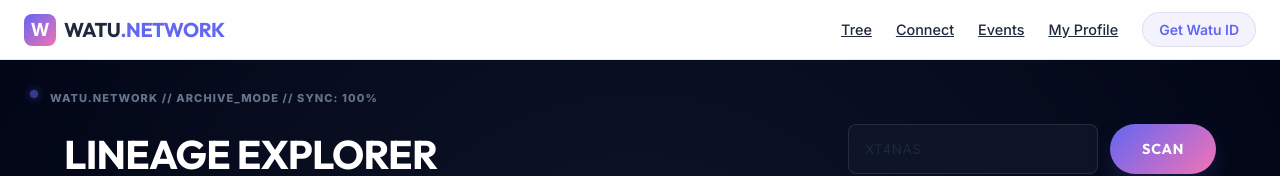
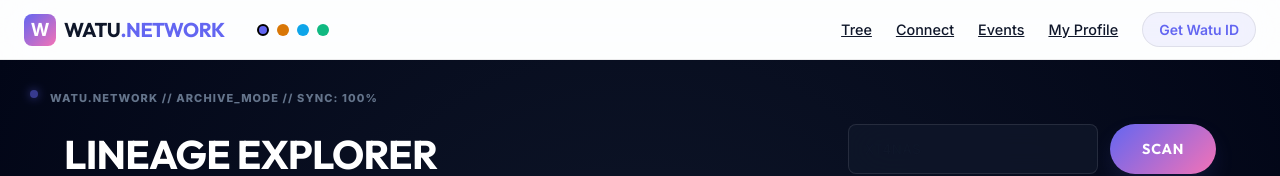
Before and after one commit to georgefaceprint/watu, a Next.js app: page / in a window 1280 px wide. Shown: the top 176 px of the page. Built offline with nearby package versions, Linux system fonts and the light colour scheme; no server answers.

Commit message:
design: implement four light-mode themes with switcher

```diff
--- a/app/globals.css
+++ b/app/globals.css
@@ -1,7 +1,7 @@
 :root {
-  /* Graceful Blue and Pink Theme (Light) */
-  --background: #fdfafb;
-  --foreground: #1e293b;
+  /* Default: THEME 1 - HERITAGE ROYAL (Indigo & Rose) */
+  --background: #f8fafc;
+  --foreground: #0f172a;
   --accent: #6366f1;
   --accent-secondary: #f472b6;
   --accent-muted: rgba(99, 102, 241, 0.08);
@@ -9,32 +9,62 @@
   --card: #ffffff;
   --card-hover: #fdf2f8;
   --text-secondary: #64748b;
-  --glass-bg: rgba(255, 255, 255, 0.75);
-  --glass-border: rgba(255, 255, 255, 0.5);
-
+  --glass-bg: rgba(255, 255, 255, 0.7);
+  --glass-border: rgba(255, 255, 255, 0.4);
   --font-serif: var(--font-outfit), 'Outfit', sans-serif;
   --font-sans: var(--font-inter), system-ui, -apple-system, sans-serif;
   --radius-lg: 24px;
   --radius-md: 16px;
   --radius-sm: 8px;
-  --shadow-glow: 0 10px 25px -5px rgba(99, 102, 241, 0.25);
+  --shadow-glow: 0 10px 25px -5px rgba(99, 102, 241, 0.2);
 }
 
-@media (prefers-color-scheme: dark) {
-  :root {
-    --background: #0f172a;
-    --foreground: #f1f5f9;
-    --accent: #818cf8;
-    --accent-secondary: #fb7185;
-    --accent-muted: rgba(129, 140, 248, 0.15);
-    --border: rgba(255, 255, 255, 0.1);
-    --card: #1e293b;
-    --card-hover: #334155;
-    --text-secondary: #94a3b8;
-    --glass-bg: rgba(15, 23, 42, 0.6);
-    --glass-border: rgba(255, 255, 255, 0.1);
-    --shadow-glow: 0 0 20px rgba(129, 140, 248, 0.2);
-  }
+[data-theme="sahara"] {
+  /* THEME 2 - SAHARA EARTH (Amber & Ochre) */
+  --background: #fffcf5;
+  --foreground: #451a03;
+  --accent: #d97706;
+  --accent-secondary: #92400e;
+  --accent-muted: rgba(217, 119, 6, 0.08);
+  --border: rgba(69, 26, 3, 0.08);
+  --card: #ffffff;
+  --card-hover: #fef3c7;
+  --text-secondary: #92400e;
+  --glass-bg: rgba(255, 252, 245, 0.7);
+  --glass-border: rgba(217, 119, 6, 0.1);
+  --shadow-glow: 0 10px 25px -5px rgba(217, 119, 6, 0.2);
+}
+
+[data-theme="coastal"] {
+  /* THEME 3 - COASTAL BREEZE (Teal & Azure) */
+  --background: #f0f9ff;
+  --foreground: #083344;
+  --accent: #0ea5e9;
+  --accent-secondary: #0d9488;
+  --accent-muted: rgba(14, 165, 233, 0.08);
+  --border: rgba(8, 51, 68, 0.08);
+  --card: #ffffff;
+  --card-hover: #ccfbf1;
+  --text-secondary: #155e75;
+  --glass-bg: rgba(240, 249, 255, 0.7);
+  --glass-border: rgba(14, 165, 233, 0.1);
+  --shadow-glow: 0 10px 25px -5px rgba(14, 165, 233, 0.2);
+}
+
+[data-theme="modern"] {
+  /* THEME 4 - MODERN MINIMAL (Slate & Emerald) */
+  --background: #ffffff;
+  --foreground: #1e293b;
+  --accent: #10b981;
+  --accent-secondary: #0f172a;
+  --accent-muted: rgba(16, 185, 129, 0.08);
+  --border: rgba(30, 41, 59, 0.1);
+  --card: #f8fafc;
+  --card-hover: #f1f5f9;
+  --text-secondary: #64748b;
+  --glass-bg: rgba(255, 255, 255, 0.8);
+  --glass-border: rgba(16, 185, 129, 0.1);
+  --shadow-glow: 0 10px 25px -5px rgba(16, 185, 129, 0.15);
 }
 
 * {
--- a/app/layout.js
+++ b/app/layout.js
@@ -1,6 +1,7 @@
 import { Inter, Outfit } from 'next/font/google';
 import './globals.css';
 import PWAInstaller from '../components/PWAInstaller';
+import ThemeSwitcher from '../components/ThemeSwitcher';
 import AuthProvider from '../components/AuthProvider';
 import SignOutButton from '../components/SignOutButton';
 import ProfileCompletion from './components/ProfileCompletion';
@@ -67,6 +68,8 @@ export default function RootLayout({ children }) {
                                 fontSize: '18px'
                             }}>W</div>
                             <h2 style={{ margin: 0, fontSize: '1.25rem', color: 'var(--foreground)', letterSpacing: '-0.02em' }}>Watu<span style={{ color: 'var(--accent)' }}>.Network</span></h2>
+
+                            <ThemeSwitcher />
                         </div>
 
                         <div className="desktop-only" style={{ display: 'flex', gap: '1.5rem', alignItems: 'center' }}>
--- /dev/null
+++ b/components/ThemeSwitcher.js
@@ -0,0 +1,28 @@
+'use client';
+
+import { useEffect, useState } from 'react';
+
+export default function ThemeSwitcher() {
+    const [theme, setTheme] = useState('royal');
+
+    useEffect(() => {
+        const storedTheme = localStorage.getItem('watu_theme') || 'royal';
+        setTheme(storedTheme);
+        document.documentElement.setAttribute('data-theme', storedTheme === 'royal' ? '' : storedTheme);
+    }, []);
+
+    const toggleTheme = (newTheme) => {
+        setTheme(newTheme);
+        localStorage.setItem('watu_theme', newTheme);
+        document.documentElement.setAttribute('data-theme', newTheme === 'royal' ? '' : newTheme);
+    };
+
+    return (
+        <div style={{ display: 'flex', gap: '8px', marginLeft: '24px' }}>
+            <div onClick={() => toggleTheme('royal')} title="Heritage Royal" style={{ width: '12px', height: '12px', borderRadius: '50%', background: '#6366f1', cursor: 'pointer', border: theme === 'royal' ? '2px solid #000' : 'none' }} />
+            <div onClick={() => toggleTheme('sahara')} title="Sahara Earth" style={{ width: '12px', height: '12px', borderRadius: '50%', background: '#d97706', cursor: 'pointer', border: theme === 'sahara' ? '2px solid #000' : 'none' }} />
+            <div onClick={() => toggleTheme('coastal')} title="Coastal Breeze" style={{ width: '12px', height: '12px', borderRadius: '50%', background: '#0ea5e9', cursor: 'pointer', border: theme === 'coastal' ? '2px solid #000' : 'none' }} />
+            <div onClick={() => toggleTheme('modern')} title="Modern Minimal" style={{ width: '12px', height: '12px', borderRadius: '50%', background: '#10b981', cursor: 'pointer', border: theme === 'modern' ? '2px solid #000' : 'none' }} />
+        </div>
+    );
+}
```
